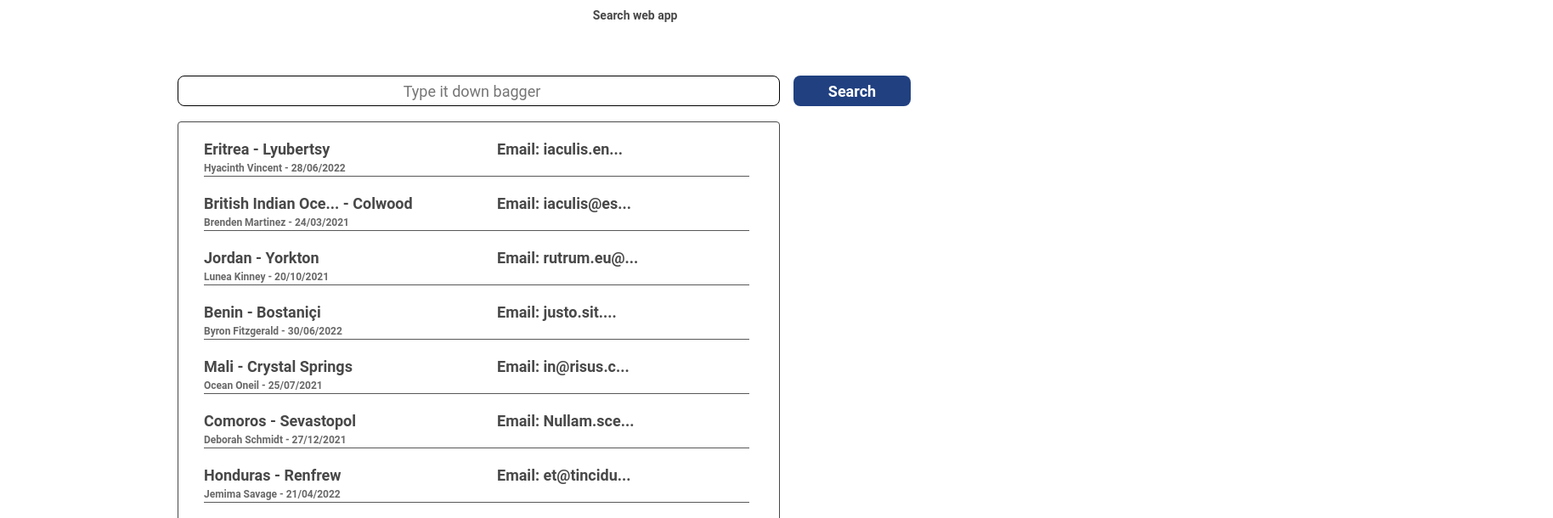
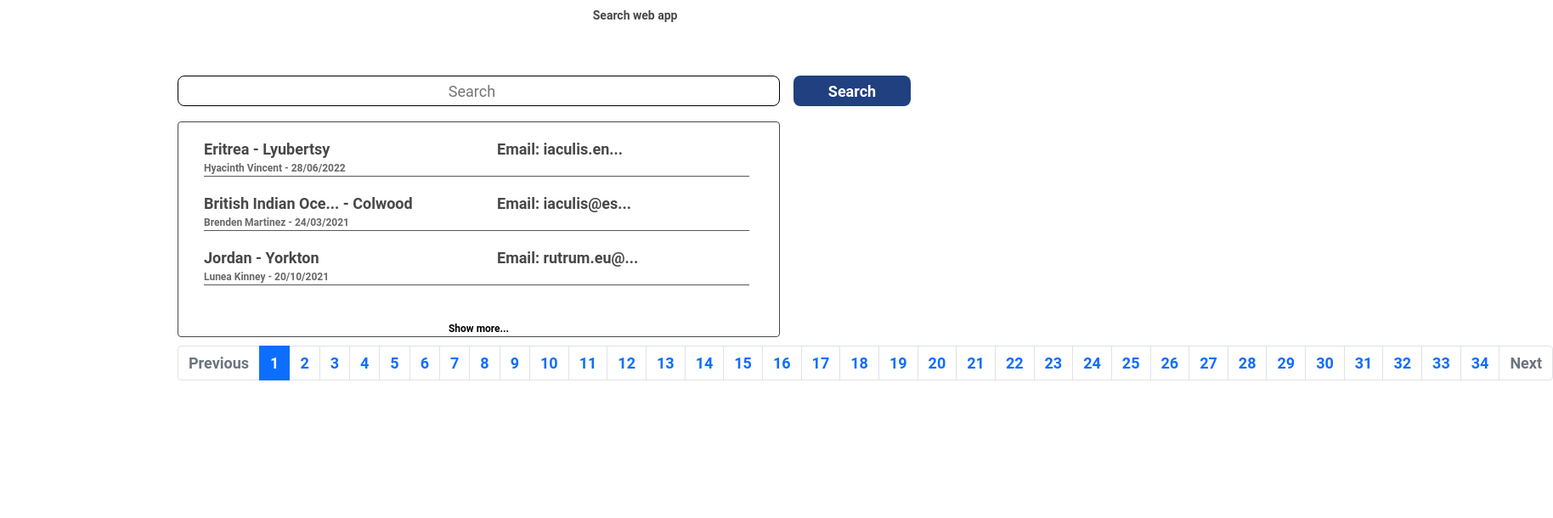
Before and after one commit to ulkermu/search-engine-app, a React (Create React App) app: page / in a window 1280 px wide. Shown: the part 354-964 px from the top of the page at 85% size, 1828 px wide, since content can reach past the window. After the commit the page ends 818 px from the top, so only its background shows below. Built offline with nearby package versions, Linux system fonts and the light colour scheme.

Commit message:
Pagination

```diff
--- a/src/components/App.jsx
+++ b/src/components/App.jsx
@@ -1,10 +1,8 @@
 import tesodevLogo from "../img/tesodev.png";
 import SearchBar from "./SearchBar";
 import UserList from "./UserList";
-import Pagination from "./Pagination";
 
 const App = () => {
-
 
   return (
     <div className="app">
@@ -19,9 +17,6 @@ const App = () => {
         <div className="app-user-list">
           <UserList />
         </div>
-        <div className="app-pagination">
-          <Pagination />
-        </div>
       </main>
     </div>
   );
--- a/src/components/Pagination.jsx
+++ b/src/components/Pagination.jsx
@@ -1,24 +1,61 @@
 import { useState } from "react";
 
-const Pagination = () => {
-    const pages = 5;
+const Pagination = ({ pages, setCurrentPage }) => {
   const numOfPages = [];
 
-    for (let i=1; i<=pages; i++) {
+  for (let i = 1; i <= pages; i++) {
     numOfPages.push(i);
   }
 
   const [currentButton, setCurrentButton] = useState(1);
 
-
   return (
     <div className="clearfix">
       <ul className="pagination">
-                <li className={`${currentButton === 1 ? "page-item disabled" : "page-item"}`} onClick={ () => setCurrentButton((prev) => prev === 1 ? prev : prev - 1)}><a href="#!" className="page-link">Previous</a></li>
-                <li className={`${currentButton === 1 ? "page-item disabled" : "page-item"}`} onClick={ () => setCurrentButton((next) => next === 1 ? next : next + 1)}><a href="#!" className="page-link">Next</a></li>
+        <li
+          className={`${
+            currentButton === 1 ? "page-item disabled" : "page-item"
+          }`}
+          onClick={() =>
+            setCurrentButton((prev) => (prev === 1 ? prev : prev - 1))
+          }
+        >
+          <a href="#!" className="page-link">
+            Previous
+          </a>
+        </li>
+        {numOfPages.map((page, i) => {
+          return (
+            <li
+              key={i}
+              className={`${
+                currentButton === page ? "page-item active" : "page-item"
+              }`}
+              onClick={() => setCurrentButton(page)}
+            >
+              <a href="#!" className="page-link">
+                {page}
+              </a>
+            </li>
+          );
+        })}
+        <li
+          className={`${
+            currentButton === 1 ? "page-item disabled" : "page-item"
+          }`}
+          onClick={() =>
+            setCurrentButton((prev) =>
+              prev === numOfPages.length ? prev : prev + 1
+            )
+          }
+        >
+          <a href="#!" className="page-link">
+            Next
+          </a>
+        </li>
       </ul>
     </div>
-    )
-}
+  );
+};
 
 export default Pagination;
--- a/src/components/SearchBar.jsx
+++ b/src/components/SearchBar.jsx
@@ -12,7 +12,7 @@ const SearchBar = () => {
           onChange={e => setSearch(e.target.value)}
           className="search-input"
           type="search"
-          placeholder="Type it down bagger"
+          placeholder="Search"
         />
         <button className="search-button">Search</button>
       </div>
--- a/src/components/User.jsx
+++ b/src/components/User.jsx
@@ -1,7 +1,7 @@
 import { useContext } from "react";
 import { UserContext } from "../context/UserContext";
 
-const User = ({ user }) => {
+const User = ({ user, indexOfFirstUser, indexOfLastUser }) => {
   const truncateMail = (string, maxLength) => {
     if (!string) return null;
     if (string.length <= maxLength) return string;
@@ -18,7 +18,7 @@ const User = ({ user }) => {
         } else if (value[0].toLowerCase().includes(search.toLowerCase()) || value[4].toLowerCase().includes(search.toLowerCase()) || value[3].toLowerCase().includes(search.toLowerCase())) {
           return value;
         }
-      }).map((user) => (
+      }).slice(indexOfFirstUser, indexOfLastUser).map((user) => (
         <div className="user" key={user[2]}>
           <div className="user-left">
             <div className="user-from">{`${truncateMail(user[4], 18)} - ${
--- a/src/components/UserList.jsx
+++ b/src/components/UserList.jsx
@@ -1,14 +1,33 @@
-import { useContext } from "react";
+import { useContext, useState } from "react";
 import { UserContext } from "../context/UserContext";
 import User from "./User";
+import Pagination from "./Pagination";
 
 const UserList = () => {
-  const {user} = useContext(UserContext)
+  const { user } = useContext(UserContext);
+
+  const [currentPage, setCurrentPage] = useState(1);
+  const [userPerPage] = useState(3);
+
+  // En son kullanıcıyı bulmak için;
+  const indexOfLastUser = currentPage * userPerPage;
+  // İlk kullanıcıyı bulmak için;
+  const indexOfFirstUser = indexOfLastUser - userPerPage;
+  // Sayfada gösterilmesini istediğimiz kullanıcılar için;
+  //const currentUsers = user.data.slice(indexOfFirstUser, indexOfLastUser);
+  // Toplam sayfa sayısı;
+  const totalPagesNum = Math.ceil(user.data.length / userPerPage);
 
   return (
-    <div className="user-list">
-      <User user={user} />
-    </div>
+    <>
+      <div className="user-list">
+        <User user={user} indexOfFirstUser={indexOfFirstUser} indexOfLastUser={indexOfLastUser} />
+        <a href="#!">Show more...</a>
+      </div>
+      <div className="app-pagination">
+        <Pagination pages={totalPagesNum} setCurrentPage={setCurrentPage} />
+      </div>
+    </>
   );
 };
 
--- a/src/index.css
+++ b/src/index.css
@@ -84,6 +84,16 @@ body {
   width: 709px;
 }
 
+.user-list a {
+  display: flex;
+  justify-content: center;
+  text-decoration: none;
+  color: black;
+  font-size: 12px;
+  font-weight: 700;
+  margin-top: 42px;
+}
+
 .user {
   margin: 18px 35px 6px 30px;
   border-bottom: 1px solid #585858;
@@ -121,4 +131,5 @@ body {
 .app-pagination {
   display: flex;
   justify-content: center;
+  margin-top: 10px;
 }
```
Lines whose indentation alone changed are shown as unchanged.
